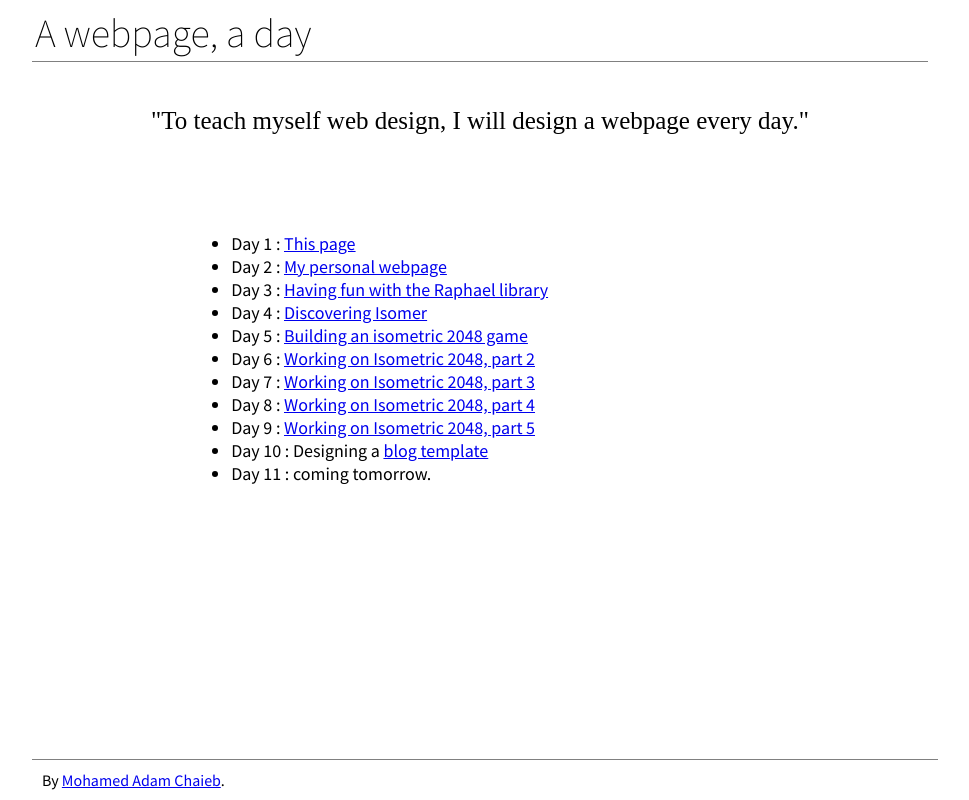
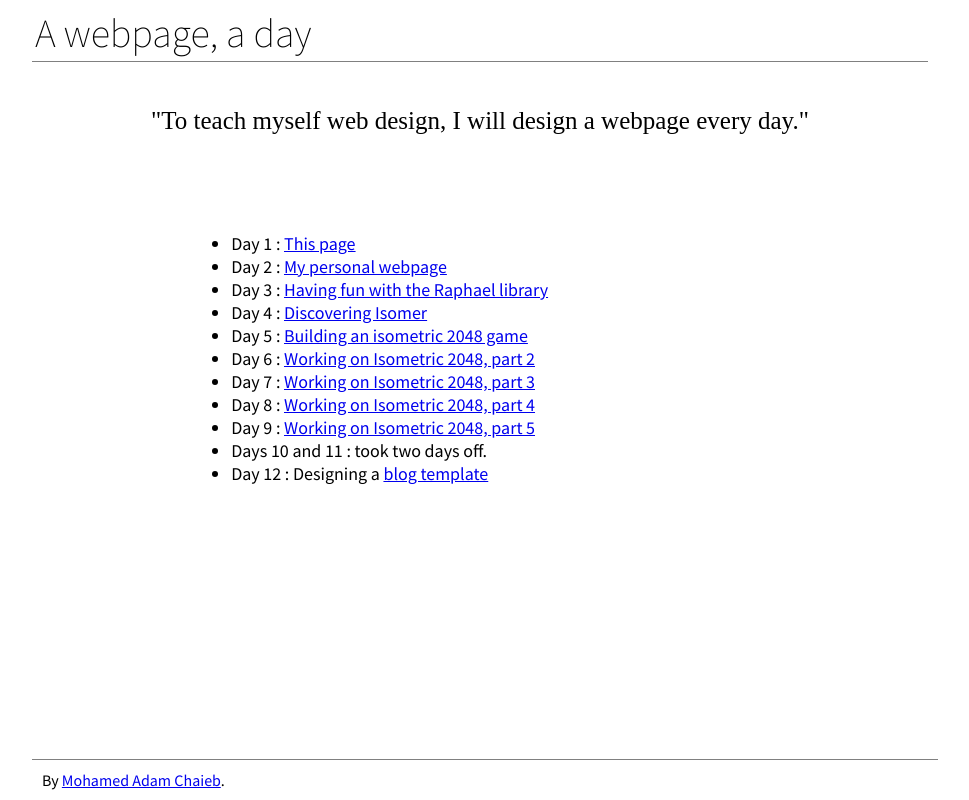
Before and after one commit to moechaieb/A-webpage-a-day, a plain HTML site: page index.html in a window 1280 px wide. Shown: the whole page, without its empty margins (160-1129 px from the left). Drawn offline with nearby package versions, Linux system fonts and the light colour scheme; a web font is replaced by a local one.

Commit message:
Updated home page

```diff
--- a/index.html
+++ b/index.html
@@ -21,8 +21,8 @@
 				<li>Day 7 : <a href="http://themoechaieb.com/Isometric-2048/index.html">Working on Isometric 2048, part 3</a></li>
 				<li>Day 8 : <a href="http://themoechaieb.com/Isometric-2048/index.html">Working on Isometric 2048, part 4</a></li>
 				<li>Day 9 : <a href="http://themoechaieb.com/Isometric-2048/index.html">Working on Isometric 2048, part 5</a></li>
-				<li>Day 10 : Designing a <a href="./day10/index.html">blog template</a></li>
-				<li>Day 11 : coming tomorrow.</li>
+				<li>Days 10 and 11 : took two days off.</li>
+				<li>Day 12 : Designing a <a href="./day10/index.html">blog template</a></li>
 			</ul>
 			<footer>By <a href="http://themoechaieb.com">Mohamed Adam Chaieb</a>.</footer>
 		</div>
```
